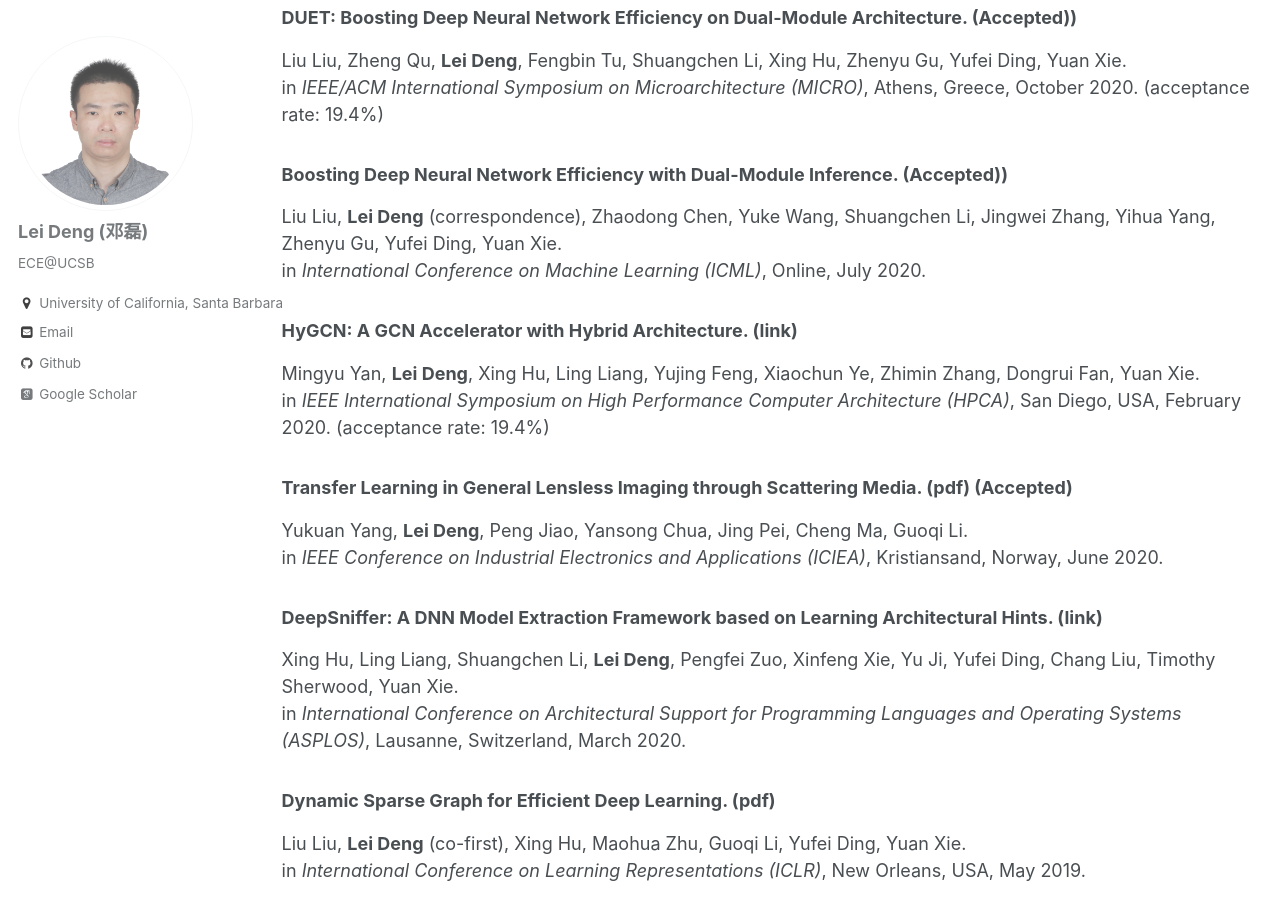
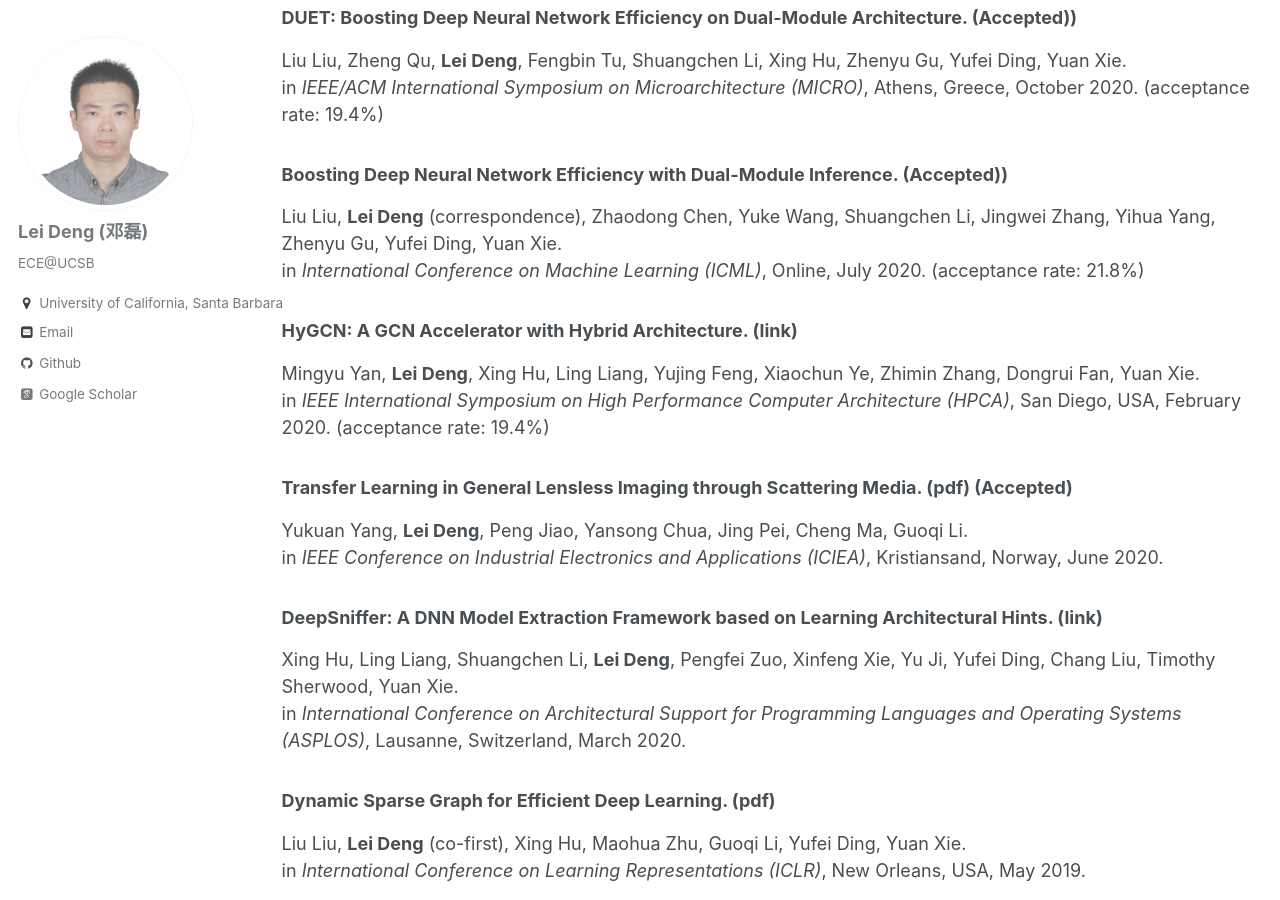
Before and after one commit to dllfei/dllfei.github.io, a Jekyll site: the page built from _pages/publications.md, in a window 1280 px wide and 900 px high, scrolled down 5634 px. Built offline with Jekyll 4.4.1, drawn with Linux system fonts in a browser that asks for light colours; some web fonts are replaced.

Commit message:
Update publications.md

```diff
--- a/_pages/publications.md
+++ b/_pages/publications.md
@@ -169,7 +169,7 @@ in *IEEE/ACM International Symposium on Microarchitecture (MICRO)*, Athens, Gree
 
 ### Boosting Deep Neural Network Efficiency with Dual-Module Inference. (Accepted)) <br />
 Liu Liu, **Lei Deng** (correspondence), Zhaodong Chen, Yuke Wang, Shuangchen Li, Jingwei Zhang, Yihua Yang, Zhenyu Gu, Yufei Ding, Yuan Xie. <br />
-in *International Conference on Machine Learning (ICML)*, Online, July 2020.
+in *International Conference on Machine Learning (ICML)*, Online, July 2020. (acceptance rate: 21.8%)
 
 ### HyGCN: A GCN Accelerator with Hybrid Architecture. ([link](https://ieeexplore.ieee.org/abstract/document/9065592)) <br />
 Mingyu Yan, **Lei Deng**, Xing Hu, Ling Liang, Yujing Feng, Xiaochun Ye, Zhimin Zhang, Dongrui Fan, Yuan Xie. <br />
```
